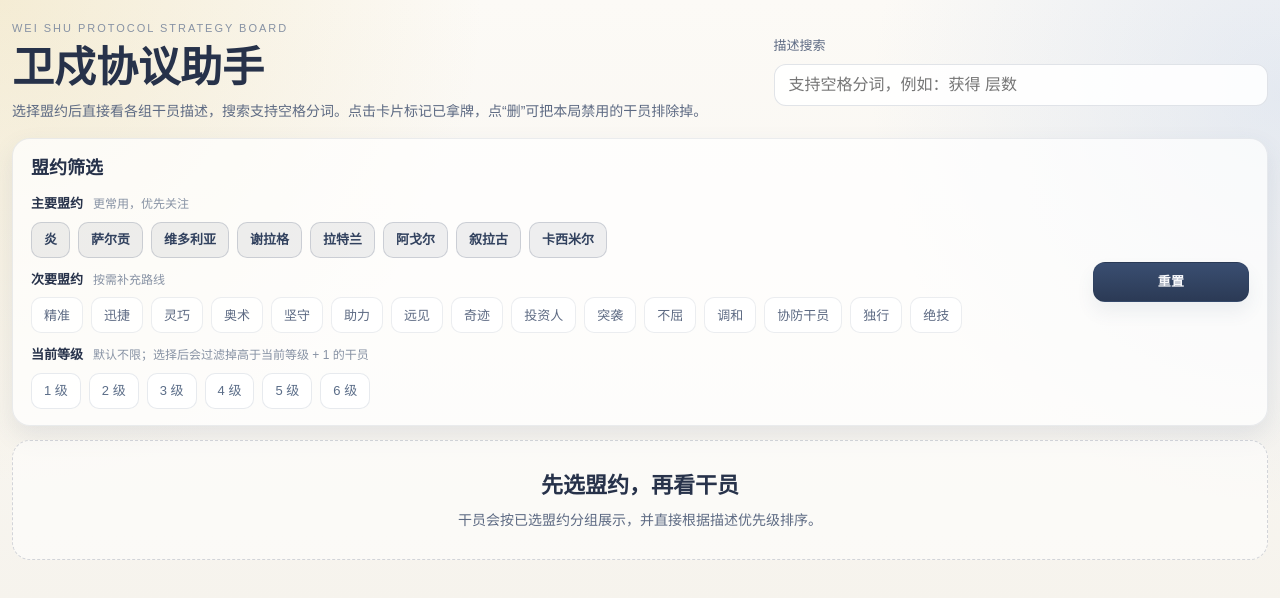
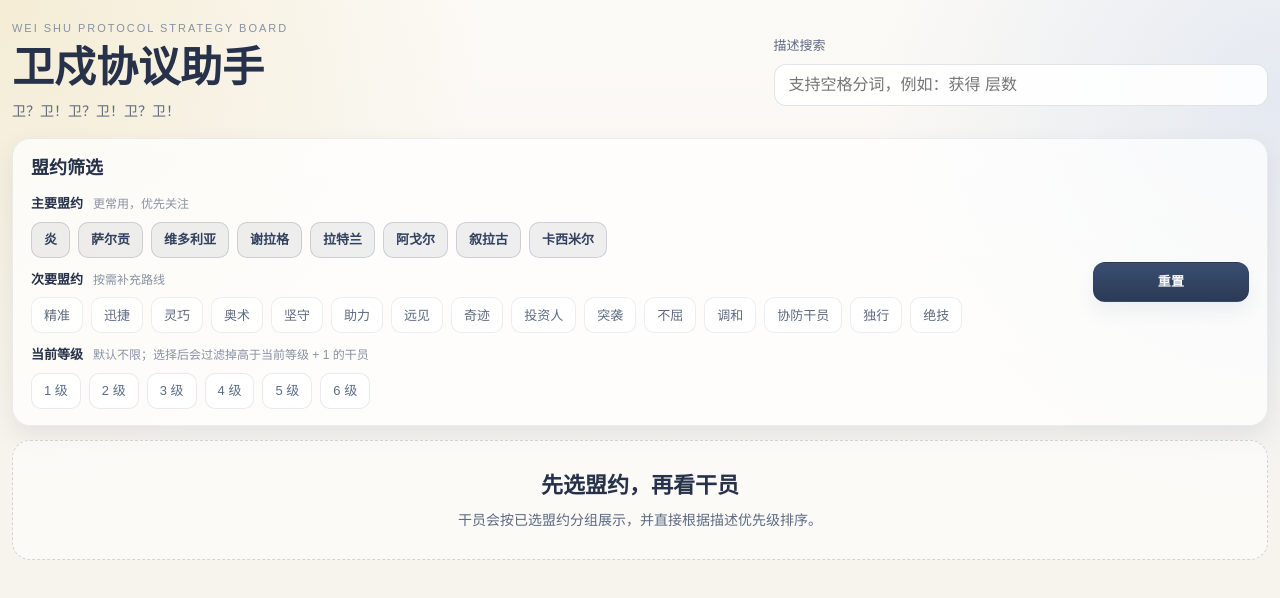
Before and after one commit to llomin/arknights-weishu-tool, a React (Vite) app: page / in a window 1280 px wide. Shown: the top 598 px of the page. Built offline with nearby package versions, Linux system fonts and the light colour scheme.

Commit message:
chore: 文案

```diff
--- a/src/pages/strategy-board/StrategyBoardPage.tsx
+++ b/src/pages/strategy-board/StrategyBoardPage.tsx
@@ -265,7 +265,7 @@ export function StrategyBoardPage() {
           <p className={styles.eyebrow}>Wei Shu Protocol Strategy Board</p>
           <h1 className={styles.title}>卫戍协议助手</h1>
           <p className={styles.description}>
-            选择盟约后直接看各组干员描述，搜索支持空格分词。点击卡片标记已拿牌，点“删”可把本局禁用的干员排除掉。
+            卫？卫！卫？卫！卫？卫！
           </p>
         </div>
 
```
